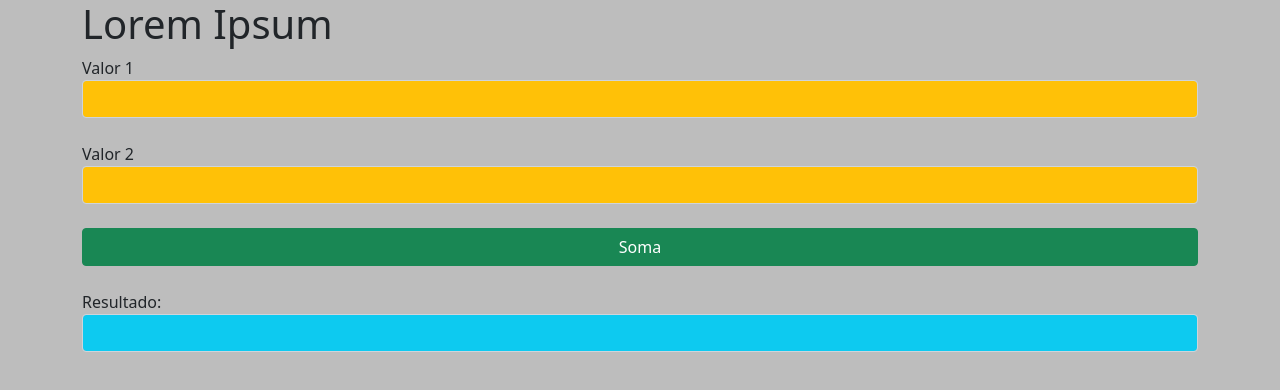
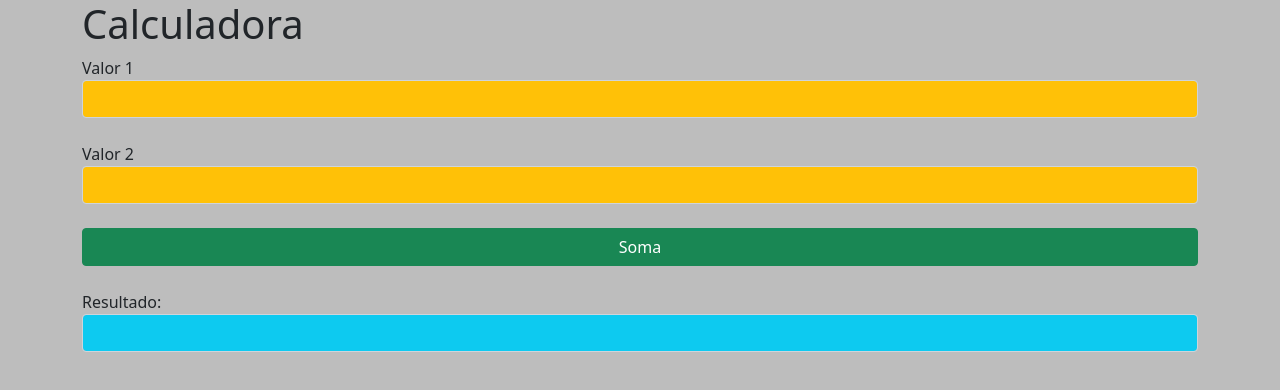
Before and after one commit to iamthepoe/calculadoramonaca, a plain HTML site: page www/index.html in a window 1280 px wide. Drawn offline with nearby package versions, Linux system fonts and the light colour scheme.

Commit message:
to commitando rsrs

```diff
--- a/www/index.html
+++ b/www/index.html
@@ -16,7 +16,7 @@
     <div class="container">
         <div class="row">
             <div class="col">
-              <h1 class="">Lorem Ipsum</h1>
+              <h1 class="">Calculadora</h1>
             </div>
         </div>
         <div class="row">
```
